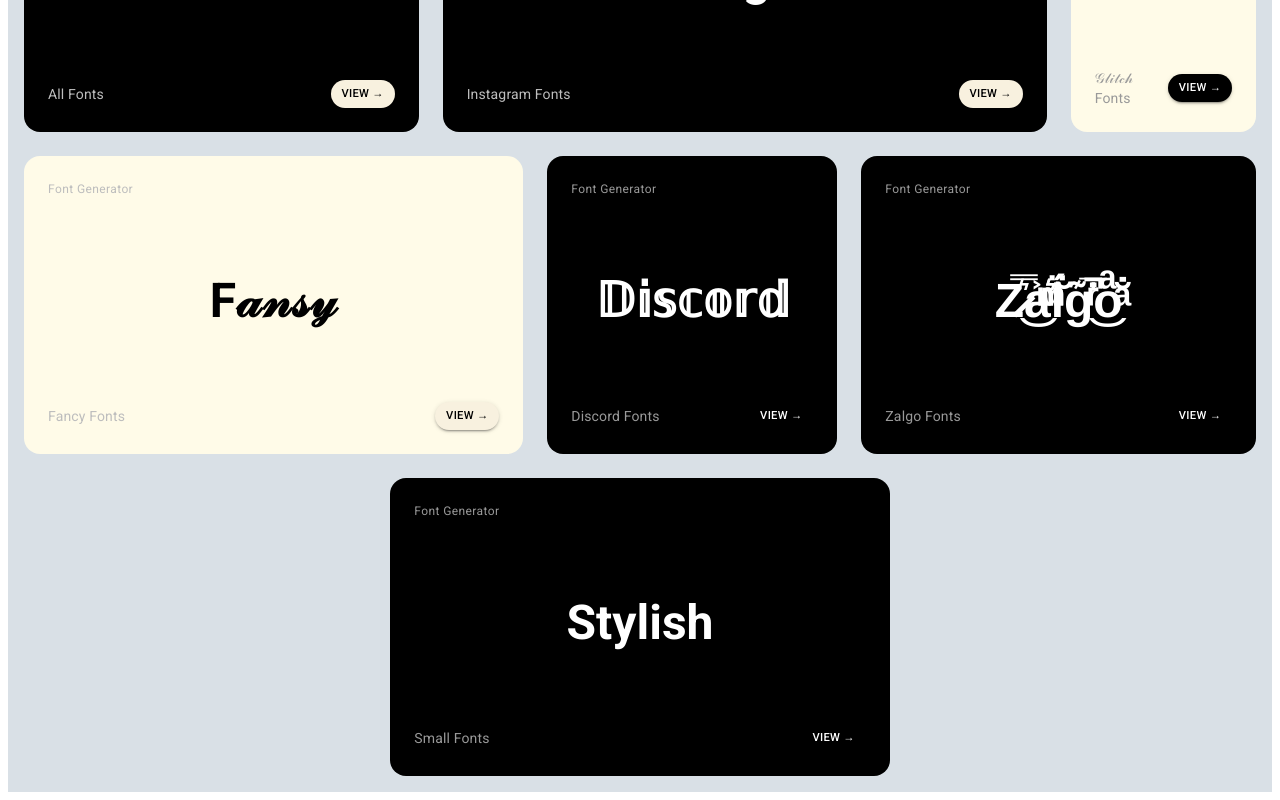
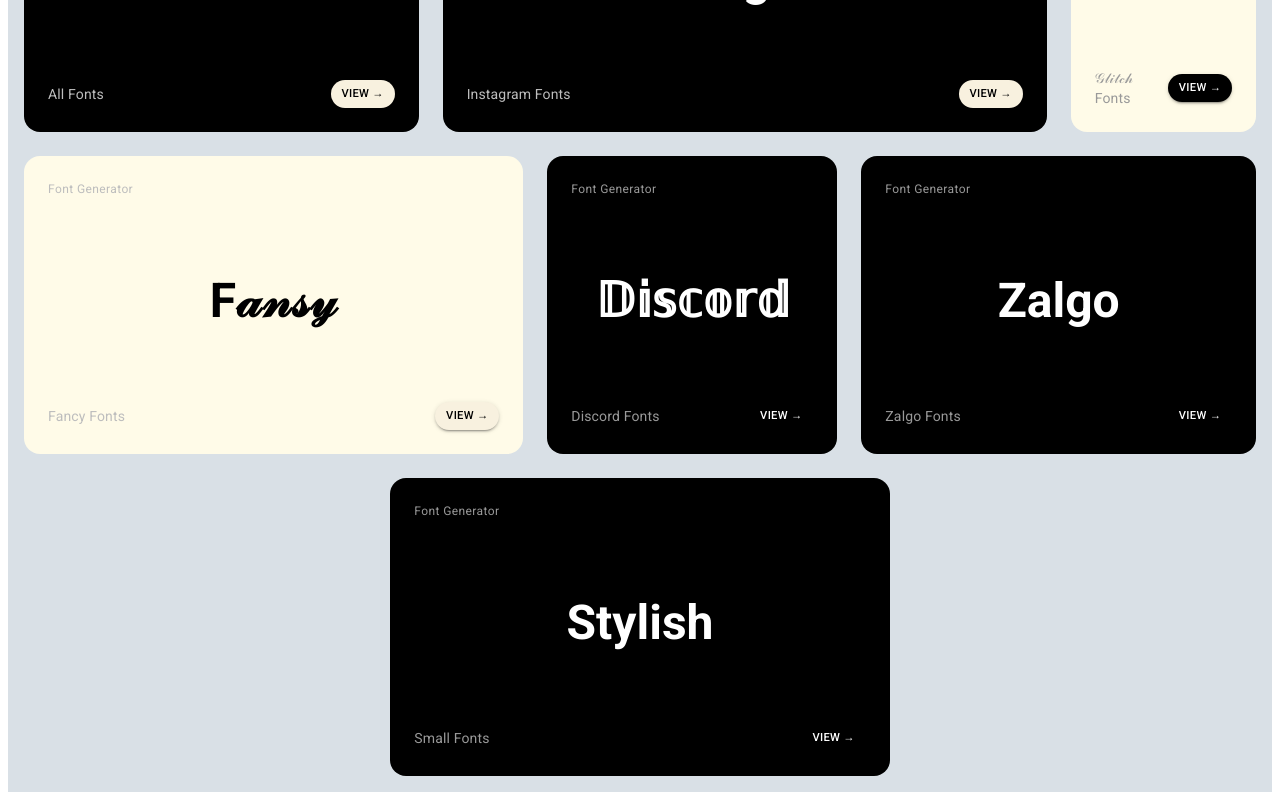
Before and after one commit to nakul-saini404/Font-generator, a React (Vite) app: page /Font-generator/cool in a window 1280 px wide. Shown: the part 2134-2934 px from the top of the page. Built offline with nearby package versions, Linux system fonts and the light colour scheme.

Commit message:
update code

```diff
--- a/src/Components/Footer.jsx
+++ b/src/Components/Footer.jsx
@@ -364,7 +364,7 @@
     }
                  }}
               >
-                Z̷͛̿͜a͐ͫͫ͛ͧ͛l̈́̆g͊̅̇ͬ̍̚͜oͣ̐ͣ
+                Zalgo
               </Typography>
               <Box
                 sx={{
```
